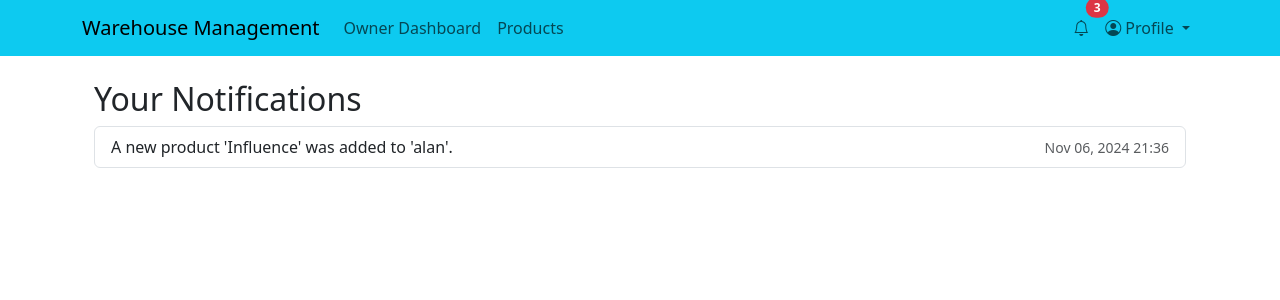
After one commit to allankalema/WarehouseManagement, a Django app: page /notifications/ in a window 1280 px wide. The commit adds this page. Shown: the top 300 px of the page. Run offline with Django 5.2, Linux system fonts and the light colour scheme; a user stored in the database is signed in; data comes from the database, SQL or seed files in the repository; both versions use the stored data as it was after the commit; parts of the project's set-up code (start-up, migrations or seed data) failed here and were passed over; some libraries are stand-ins or nearby versions.

Commit message:
notification works

```diff
--- a/warehouse/products/urls.py
+++ b/warehouse/products/urls.py
@@ -8,4 +8,5 @@ urlpatterns = [
     path('product-list/', product_list, name='product_list'),
     path('create/', product_create, name='product_create'),
     path('', home, name='home'),
+    path('notifications/',notifications_page, name='notifications_page'),
 ]
--- a/warehouse/products/views.py
+++ b/warehouse/products/views.py
@@ -1,6 +1,6 @@
 # products/views.py
 from django.shortcuts import render, redirect
-from .models import Product
+from .models import Product, Notification
 from .forms import *
 from user.decorators import *
 from django.contrib.auth.decorators import login_required
@@ -26,6 +26,8 @@ def product_create(request):
             product.user = request.user
             product.store_name = request.user.store_name  # Automatically fill store_name
             product.save()
+
+            create_product_notification(product)
 
             # Send email to the store owner and shops
             send_product_creation_email(product)
@@ -65,3 +67,31 @@ def send_product_creation_email(product):
 
 def home(request):
     return render(request, 'products/home.html')
+
+def create_product_notification(product):
+    """Creates notifications for the store owner and associated shop users."""
+    store_name = product.store_name
+    owner = product.user  # Store manager who created the product
+
+    # Create a notification for the store manager (owner)
+    Notification.objects.create(
+        user=owner,
+        message=f"New product '{product.name}' was added to your store '{store_name}'."
+    )
+
+    # Create notifications for shop users associated with this store
+    User = get_user_model()
+    shop_users = User.objects.filter(store_name=store_name).exclude(id=owner.id)
+    for shop_user in shop_users:
+        Notification.objects.create(
+            user=shop_user,
+            message=f"A new product '{product.name}' was added to '{store_name}'."
+        )
+
+
+@login_required
+def notifications_page(request):
+    notifications = Notification.objects.filter(user=request.user).order_by('-created_at')
+    # Optionally mark all notifications as seen after viewing
+    notifications.update(is_seen=True)
+    return render(request, 'products/notifications_page.html', {'notifications': notifications})
--- /dev/null
+++ b/warehouse/templates/products/notifications_page.html
@@ -0,0 +1,18 @@
+<!-- products/templates/products/notifications_page.html -->
+{% extends "user/base.html" %}
+
+{% block content %}
+<div class="container mt-4">
+    <h2>Your Notifications</h2>
+    <ul class="list-group">
+        {% for notification in notifications %}
+            <li class="list-group-item d-flex justify-content-between align-items-center">
+                {{ notification.message }}
+                <small class="text-muted">{{ notification.created_at|date:"M d, Y H:i" }}</small>
+            </li>
+        {% empty %}
+            <li class="list-group-item">No notifications available.</li>
+        {% endfor %}
+    </ul>
+</div>
+{% endblock %}
--- a/warehouse/templates/user/base.html
+++ b/warehouse/templates/user/base.html
@@ -65,7 +65,7 @@
                 <ul class="navbar-nav ms-auto">
                     <!-- Notification icon -->
                     <li class="nav-item">
-                        <a class="nav-link position-relative" href="#">
+                        <a class="nav-link position-relative" href="{% url 'products:notifications_page' %}">
                             <i class="bi bi-bell"></i>
                             <!-- Badge for unread notifications -->
                             <span class="position-absolute top-0 start-100 translate-middle badge rounded-pill bg-danger">
```
Also changed, not shown: warehouse/db.sqlite3.
